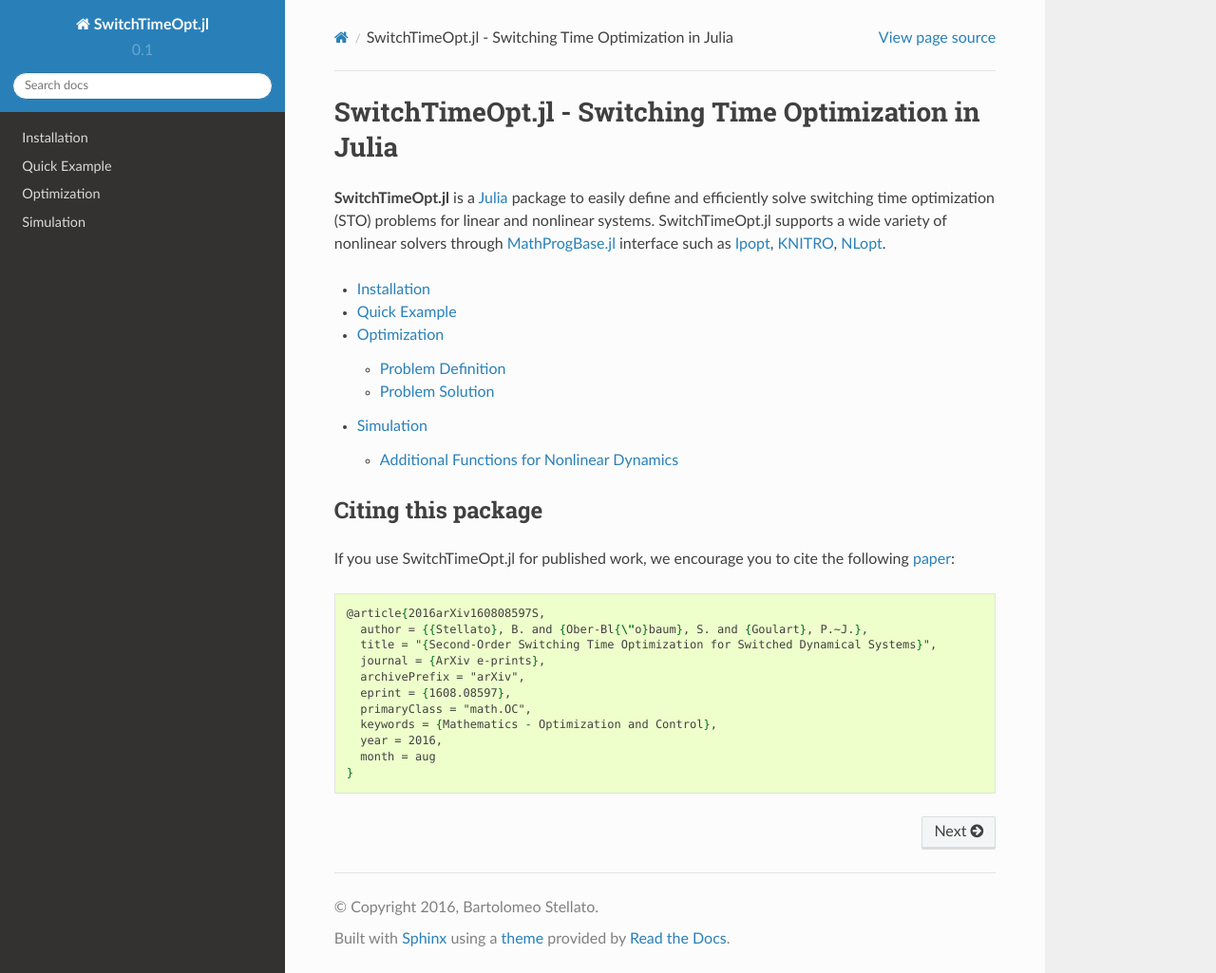
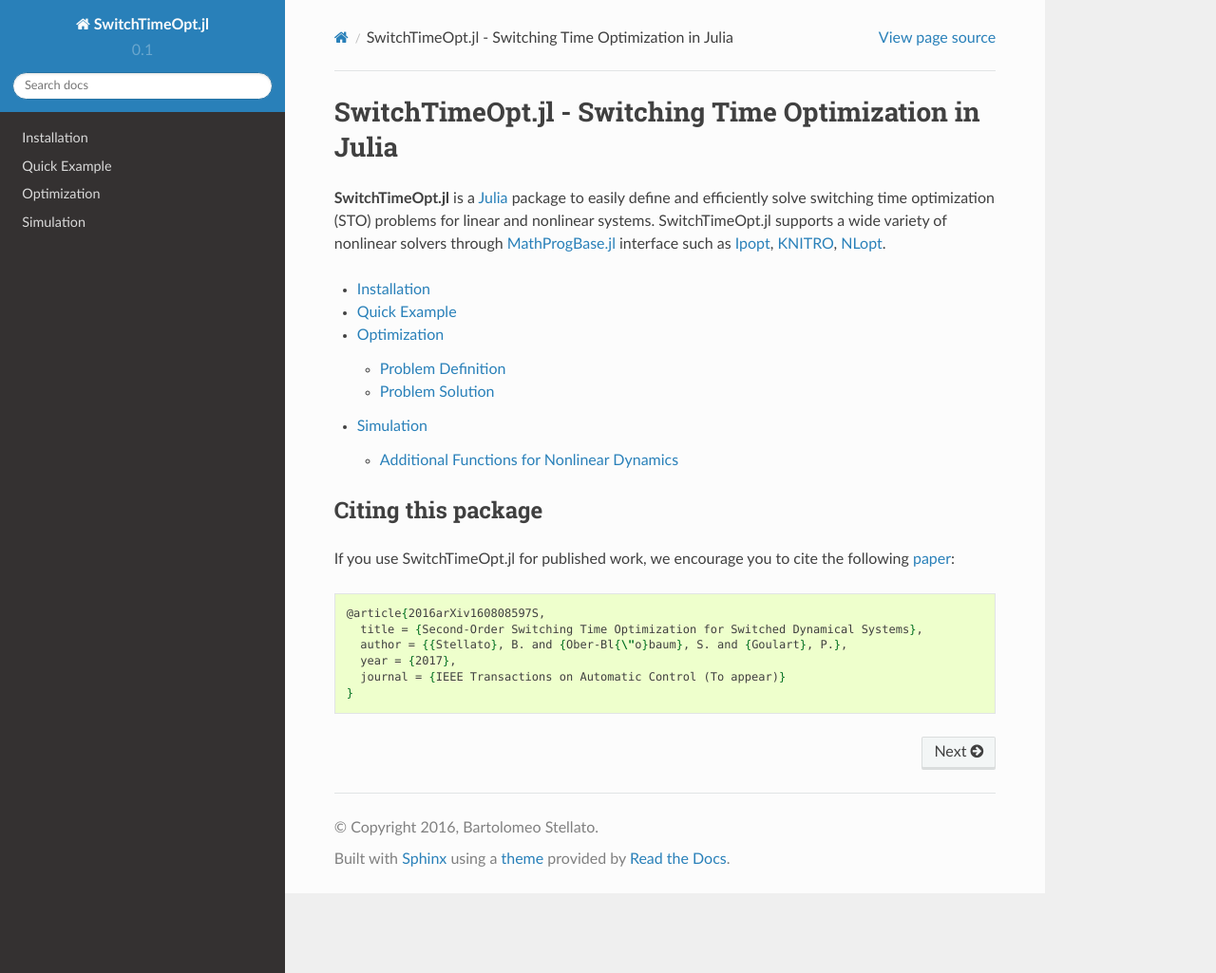
Before and after one commit to oxfordcontrol/SwitchTimeOpt.jl, a Sphinx documentation site: the page built from docs/index.rst, in a window 1280 px wide and 1025 px high. Shown: the whole window at 95% size. Built offline with Sphinx 7.4.7 and the Read the Docs theme 2.0.0, drawn with Linux system fonts in a browser that asks for light colours.

Commit message:
Minor changes + updated article citation

```diff
--- a/docs/index.rst
+++ b/docs/index.rst
@@ -24,16 +24,12 @@
 .. code-block:: latex
 
   @article{2016arXiv160808597S,
-    author = {{Stellato}, B. and {Ober-Bl{\"o}baum}, S. and {Goulart}, P.~J.},
-    title = "{Second-Order Switching Time Optimization for Switched Dynamical Systems}",
-    journal = {ArXiv e-prints},
-    archivePrefix = "arXiv",
-    eprint = {1608.08597},
-    primaryClass = "math.OC",
-    keywords = {Mathematics - Optimization and Control},
-    year = 2016,
-    month = aug
+    title = {Second-Order Switching Time Optimization for Switched Dynamical Systems},
+    author = {{Stellato}, B. and {Ober-Bl{\"o}baum}, S. and {Goulart}, P.},
+    year = {2017},
+    journal = {IEEE Transactions on Automatic Control (To appear)}
   }
+
 ..
 .. Indices and tables
 .. ==================
```
Also changed, not shown: README.md (+4 -10 lines), 1 other file.
